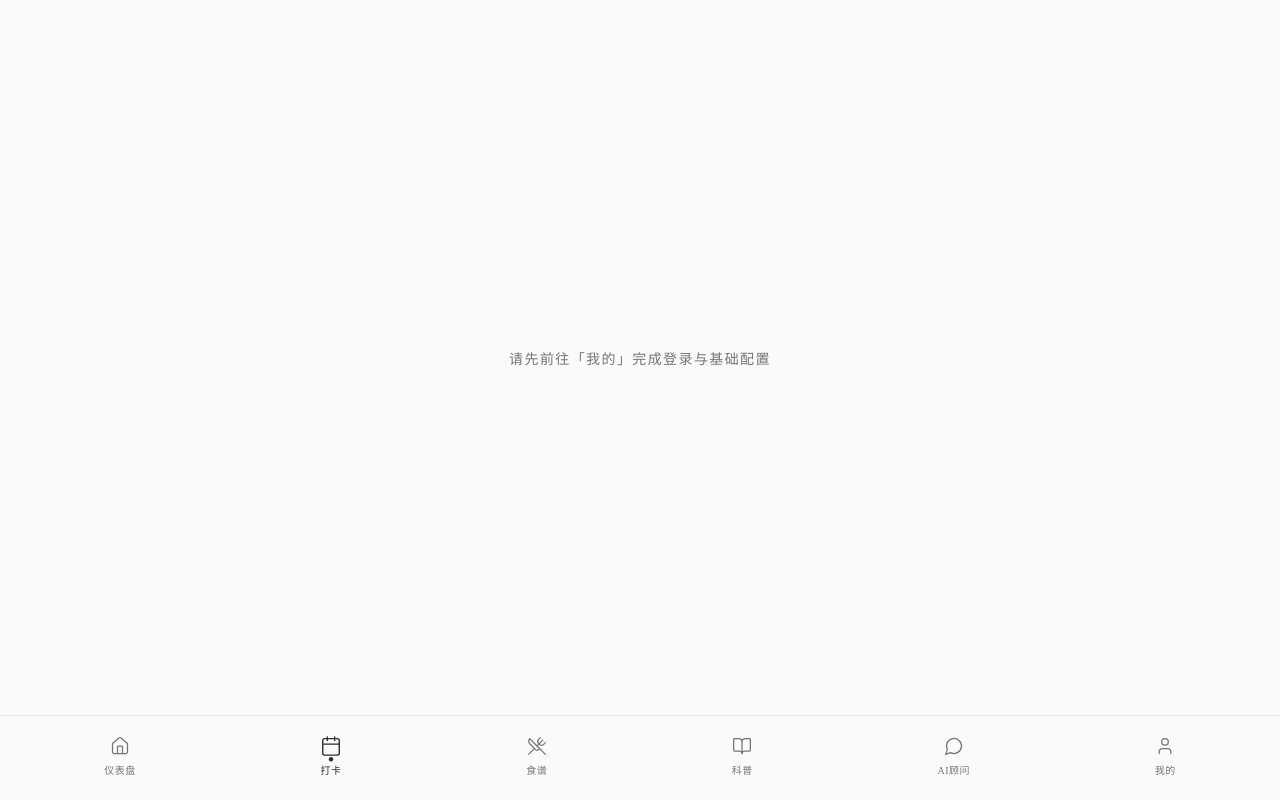
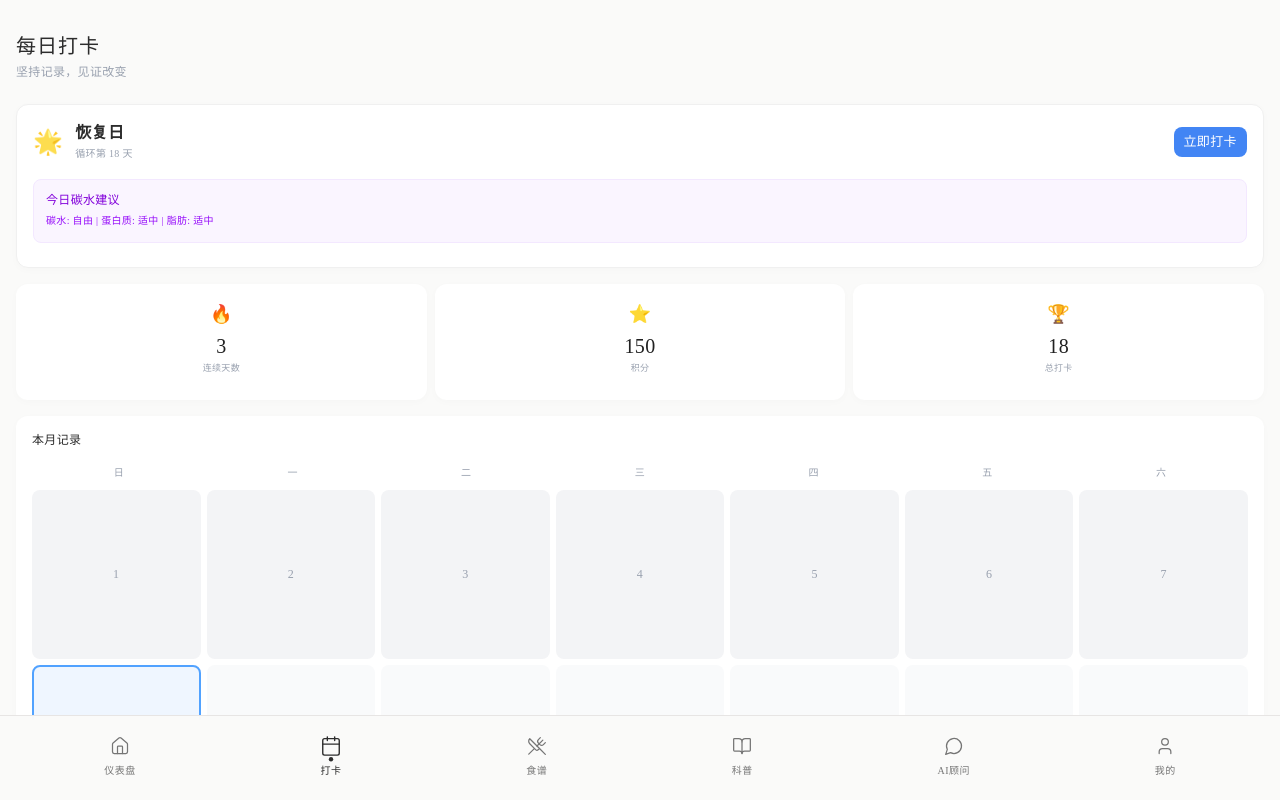
Before and after one commit to 332522996-maker/song-slimming-tool, a React (Vite) app in the folder Comprehensive Health Dashboard/: page /checkin in a window 1280 px wide. Built offline with nearby package versions, Linux system fonts and the light colour scheme.

Commit message:
Update CheckIn.tsx

```diff
--- a/Comprehensive Health Dashboard/src/app/components/CheckIn.tsx
+++ b/Comprehensive Health Dashboard/src/app/components/CheckIn.tsx
@@ -1,212 +1,56 @@
-import { useState, useEffect } from 'react';
-import { Card, CardContent, Button, Grid, Checkbox, FormControlLabel } from '@mui/material';
-import { Flame, Trophy, Award, CheckCircle2, Dumbbell, Utensils } from 'lucide-react';
+import { Card, CardContent, Button } from '@mui/material';
 
 export function CheckIn() {
-  const [profile, setProfile] = useState<any>(null);
-  const [todayType, setTodayType] = useState('高碳日');
-
-  // 打卡状态管理
-  const [dietChecked, setDietChecked] = useState(false);
-  const [exerciseChecked, setExerciseChecked] = useState(false);
-
-  // 积分与成就系统状态（数据同步本地缓存）
-  const [stats, setStats] = useState({
-    streak: 0,
-    points: 0,
-    totalCount: 0,
-  });
-
-  useEffect(() => {
-    // 1. 读取档案数据
-    const savedProfile = localStorage.getItem('userProfile');
-    if (savedProfile) {
-      const parsed = JSON.parse(savedProfile);
-      setProfile(parsed);
-
-      // 2. 算日子（保持与仪表盘绝对同步）
-      const start = new Date(parsed.startDate);
-      start.setHours(0,0,0,0);
-      const today = new Date();
-      today.setHours(0,0,0,0);
-
-      const diffDays = Math.max(0, Math.floor((today.getTime() - start.getTime()) / (1000 * 60 * 60 * 24)));
-      const cycleTypes = ['高碳日', '中碳日', '低碳日'];
-      setTodayType(cycleTypes[diffDays % 3]);
-    }
-
-    // 3. 读取历史打卡成就数据
-    const savedStats = localStorage.getItem('checkInStats');
-    if (savedStats) {
-      setStats(JSON.parse(savedStats));
-    }
-
-    // 4. 检查今天是否已经打过卡
-    const todayStr = new Date().toISOString().split('T')[0];
-    const dietStatus = localStorage.getItem(`diet_${todayStr}`) === 'true';
-    const exeStatus = localStorage.getItem(`exe_${todayStr}`) === 'true';
-    setDietChecked(dietStatus);
-    setExerciseChecked(exeStatus);
-  }, []);
-
-  // 执行打卡核心逻辑
-  const handleToggleCheck = (type: 'diet' | 'exe') => {
-    const todayStr = new Date().toISOString().split('T')[0];
-    let newDiet = dietChecked;
-    let newExe = exerciseChecked;
-
-    if (type === 'diet') {
-      newDiet = !dietChecked;
-      setDietChecked(newDiet);
-      localStorage.setItem(`diet_${todayStr}`, String(newDiet));
-    } else {
-      newExe = !exerciseChecked;
-      setExerciseChecked(newExe);
-      localStorage.setItem(`exe_${todayStr}`, String(newExe));
-    }
-
-    // 动态计算增减的积分和次数
-    const isActionChecked = type === 'diet' ? newDiet : newExe;
-    let pointsBonus = isActionChecked ? 10 : -10; // 打卡+10分，取消-10分
-    let countBonus = isActionChecked ? 1 : -1;
-
-    const updatedStats = {
-      streak: isActionChecked && stats.streak === 0 ? 1 : stats.streak, // 简化连续天数逻辑
-      points: Math.max(0, stats.points + pointsBonus),
-      totalCount: Math.max(0, stats.totalCount + countBonus)
-    };
-
-    setStats(updatedStats);
-    localStorage.setItem('checkInStats', JSON.stringify(updatedStats));
-  };
-
-  if (!profile) {
-    return (
-      <div className="h-full flex flex-col items-center justify-center bg-[#fafaf9] text-[#757575]">
-        <p className="text-sm tracking-widest">请先前往「我的」完成登录与基础配置</p>
-      </div>
-    );
-  }
-
-  // 根据今天不同的循环日子，动态输出当天的定制化任务指南
-  const getTodayTasks = () => {
-    switch (todayType) {
-      case '高碳日':
-        return {
-          dietTask: '补充优质复合碳水（如意面、燕麦饭），确保肌肉糖原充盈。',
-          exeTask: '安排力量大重量突破训练，高效利用碳水能量冲峰。'
-        };
-      case '中碳日':
-        return {
-          dietTask: '标准控碳饮食，主食分量减半，重点保证每餐高质量蛋白质摄入。',
-          exeTask: '中等强度运动（如抗阻训练抗初老 + 20分钟有氧慢跑）。'
-        };
-      case '低碳日':
-      default:
-        return {
-          dietTask: '严格切断几乎所有精制主食，多补充绿叶蔬菜与优质脂肪。',
-          exeTask: '纯刷脂有氧日，安排 40-50 分钟慢跑或椭圆机，全面激活脂肪燃烧。'
-        };
-    }
-  };
-
-  const tasks = getTodayTasks();
+  const days = Array.from({ length: 30 }, (_, i) => i + 1);
 
   return (
-    <div className="h-full overflow-y-auto bg-[#fafaf9] p-6 space-y-4 pb-20">
+    <div className="h-full overflow-y-auto bg-[#fafaf9] p-4 pb-24 space-y-4">
+      <div className="pt-4 pb-2">
+        <h1 className="text-xl font-serif text-[#2c2c2c] tracking-widest mb-1">每日打卡</h1>
+        <p className="text-xs text-gray-400">坚持记录，见证改变</p>
+      </div>
 
-      {/* 顶部：今日状态面板 */}
-      <Card sx={{ bgcolor: '#ffffff', boxShadow: '0 1px 3px rgba(0,0,0,0.05)', border: '0.5px solid #e7e5e4', textAlign: 'center', py: 3 }}>
-        <CardContent>
-          <div className="flex justify-center items-center gap-2 text-amber-600 mb-1">
-            <Award size={18} />
-            <span className="text-xs tracking-wider font-medium">今日标准化打卡 SOP</span>
+      {/* 顶部状态与打卡按钮 */}
+      <Card sx={{ boxShadow: '0 2px 8px rgba(0,0,0,0.02)', borderRadius: '12px', border: '1px solid #f0f0f0' }}>
+        <CardContent className="p-4">
+          <div className="flex justify-between items-center mb-4">
+            <div className="flex items-center gap-3">
+              <div className="text-2xl">🌟</div>
+              <div>
+                <p className="text-base font-bold text-[#2c2c2c]">恢复日</p>
+                <p className="text-[10px] text-gray-400">循环第 18 天</p>
+              </div>
+            </div>
+            <Button variant="contained" size="small" sx={{ bgcolor: '#4285F4', borderRadius: '8px', boxShadow: 'none' }}>立即打卡</Button>
           </div>
-          <h1 className="text-3xl font-serif text-[#2c2c2c] mb-1">{todayType}</h1>
-          <p className="text-xs text-gray-400">系统已根据您的计划起始日期自动锁定今日方案</p>
+          <div className="bg-purple-50 p-3 rounded-lg border border-purple-100">
+            <p className="text-xs text-purple-700 font-medium mb-1">今日碳水建议</p>
+            <p className="text-[10px] text-purple-600">碳水: 自由 | 蛋白质: 适中 | 脂肪: 适中</p>
+          </div>
         </CardContent>
       </Card>
 
-      {/* 核心数据激励看板 */}
-      <Grid container spacing={2}>
-        <Grid item xs={4}>
-          <Card sx={{ bgcolor: '#ffffff', border: '0.5px solid #e7e5e4', textAlign: 'center', boxShadow: 'none' }}>
-            <CardContent className="p-3">
-              <Flame size={16} className="mx-auto text-orange-500 mb-1" />
-              <p className="text-[10px] text-gray-400">连续天数</p>
-              <p className="text-lg font-bold text-[#2c2c2c]">{stats.streak} 天</p>
-            </CardContent>
-          </Card>
-        </Grid>
-        <Grid item xs={4}>
-          <Card sx={{ bgcolor: '#ffffff', border: '0.5px solid #e7e5e4', textAlign: 'center', boxShadow: 'none' }}>
-            <CardContent className="p-3">
-              <Trophy size={16} className="mx-auto text-yellow-500 mb-1" />
-              <p className="text-[10px] text-gray-400">当前积分</p>
-              <p className="text-lg font-bold text-[#2c2c2c]">{stats.points}</p>
-            </CardContent>
-          </Card>
-        </Grid>
-        <Grid item xs={4}>
-          <Card sx={{ bgcolor: '#ffffff', border: '0.5px solid #e7e5e4', textAlign: 'center', boxShadow: 'none' }}>
-            <CardContent className="p-3">
-              <CheckCircle2 size={16} className="mx-auto text-green-500 mb-1" />
-              <p className="text-[10px] text-gray-400">总打卡数</p>
-              <p className="text-lg font-bold text-[#2c2c2c]">{stats.totalCount} 次</p>
-            </CardContent>
-          </Card>
-        </Grid>
-      </Grid>
+      {/* 核心统计 */}
+      <div className="grid grid-cols-3 gap-2">
+        <Card sx={{ boxShadow: '0 2px 8px rgba(0,0,0,0.02)', borderRadius: '12px' }}><CardContent className="p-4 text-center"><span className="text-red-500 text-lg mb-1 block">🔥</span><p className="text-xl font-medium">3</p><p className="text-[9px] text-gray-400">连续天数</p></CardContent></Card>
+        <Card sx={{ boxShadow: '0 2px 8px rgba(0,0,0,0.02)', borderRadius: '12px' }}><CardContent className="p-4 text-center"><span className="text-yellow-500 text-lg mb-1 block">⭐</span><p className="text-xl font-medium">150</p><p className="text-[9px] text-gray-400">积分</p></CardContent></Card>
+        <Card sx={{ boxShadow: '0 2px 8px rgba(0,0,0,0.02)', borderRadius: '12px' }}><CardContent className="p-4 text-center"><span className="text-purple-500 text-lg mb-1 block">🏆</span><p className="text-xl font-medium">18</p><p className="text-[9px] text-gray-400">总打卡</p></CardContent></Card>
+      </div>
 
-      {/* 动态互动打卡任务卡片 */}
-      <Card sx={{ bgcolor: '#ffffff', boxShadow: '0 1px 3px rgba(0,0,0,0.05)', border: '0.5px solid #e7e5e4' }}>
-        <CardContent className="p-5 space-y-4">
-          <p className="text-xs text-[#757575] tracking-[0.2em] font-light border-b border-gray-100 pb-2">今日应尽合规指标</p>
-
-          {/* 饮食行为打卡 */}
-          <div className={`p-4 rounded-lg border transition ${dietChecked ? 'bg-green-50/40 border-green-200' : 'bg-[#fcfcfc] border-gray-100'}`}>
-            <div className="flex items-start gap-3">
-              <Utensils size={18} className={dietChecked ? 'text-green-600 mt-1' : 'text-gray-400 mt-1'} />
-              <div className="flex-1">
-                <p className={`text-sm font-bold ${dietChecked ? 'text-green-800 line-through' : 'text-[#2c2c2c]'}`}>标准化餐饮 SOP 执行</p>
-                <p className="text-xs text-gray-500 mt-1 leading-relaxed">{tasks.dietTask}</p>
+      {/* 日历网格 */}
+      <Card sx={{ boxShadow: '0 2px 8px rgba(0,0,0,0.02)', borderRadius: '12px' }}>
+        <CardContent className="p-4">
+          <p className="text-xs text-[#2c2c2c] font-medium mb-4">本月记录</p>
+          <div className="grid grid-cols-7 text-center mb-2">
+            {['日', '一', '二', '三', '四', '五', '六'].map(day => <span key={day} className="text-[10px] text-gray-400">{day}</span>)}
+          </div>
+          <div className="grid grid-cols-7 gap-1.5">
+            {days.map(day => (
+              <div key={day} className={`aspect-square flex items-center justify-center rounded-lg text-xs ${day === 8 ? 'border-2 border-blue-400 text-blue-500 font-bold bg-blue-50' : day < 8 ? 'bg-gray-100 text-gray-400' : 'bg-gray-50 text-gray-300'}`}>
+                {day}
               </div>
-            </div>
-            <div className="mt-3 flex justify-end">
-              <Button
-                size="small"
-                variant={dietChecked ? "outlined" : "contained"}
-                color={dietChecked ? "success" : "inherit"}
-                onClick={() => handleToggleCheck('diet')}
-                sx={dietChecked ? {} : { bgcolor: '#2c2c2c', color: '#fff', '&:hover': { bgcolor: '#000' }, fontSize: '11px' }}
-              >
-                {dietChecked ? '饮食已合规达标' : '确认执行饮食目标'}
-              </Button>
-            </div>
+            ))}
           </div>
-
-          {/* 运动行为打卡 */}
-          <div className={`p-4 rounded-lg border transition ${exerciseChecked ? 'bg-green-50/40 border-green-200' : 'bg-[#fcfcfc] border-gray-100'}`}>
-            <div className="flex items-start gap-3">
-              <Dumbbell size={18} className={exerciseChecked ? 'text-green-600 mt-1' : 'text-gray-400 mt-1'} />
-              <div className="flex-1">
-                <p className={`text-sm font-bold ${exerciseChecked ? 'text-green-800 line-through' : 'text-[#2c2c2c]'}`}>精准燃脂热量消耗执行</p>
-                <p className="text-xs text-gray-500 mt-1 leading-relaxed">{tasks.exeTask}</p>
-              </div>
-            </div>
-            <div className="mt-3 flex justify-end">
-              <Button
-                size="small"
-                variant={exerciseChecked ? "outlined" : "contained"}
-                color={exerciseChecked ? "success" : "inherit"}
-                onClick={() => handleToggleCheck('exe')}
-                sx={exerciseChecked ? {} : { bgcolor: '#2c2c2c', color: '#fff', '&:hover': { bgcolor: '#000' }, fontSize: '11px' }}
-              >
-                {exerciseChecked ? '运动消耗已达标' : '确认完成今日消耗'}
-              </Button>
-            </div>
-          </div>
-
         </CardContent>
       </Card>
     </div>
```
